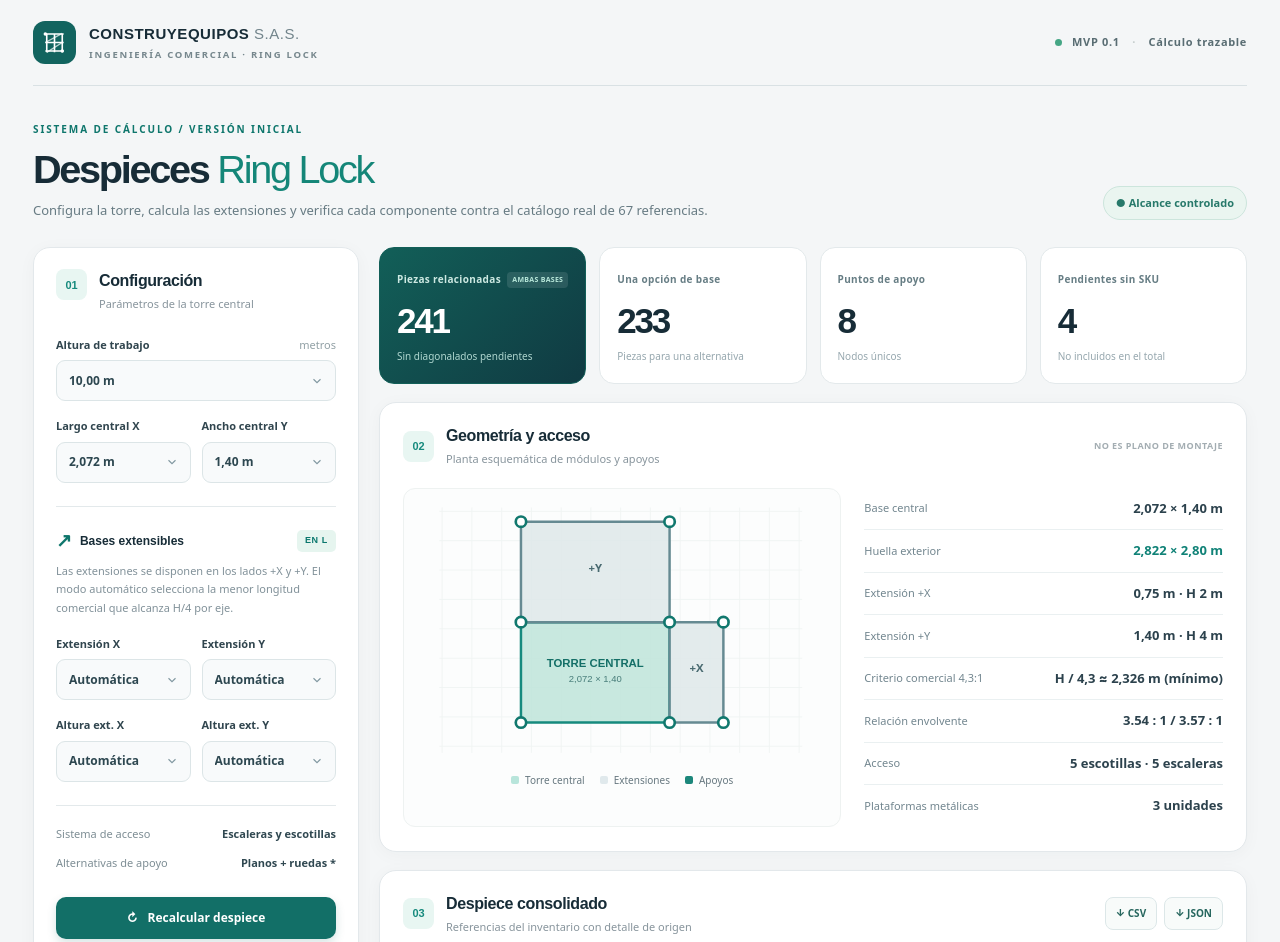
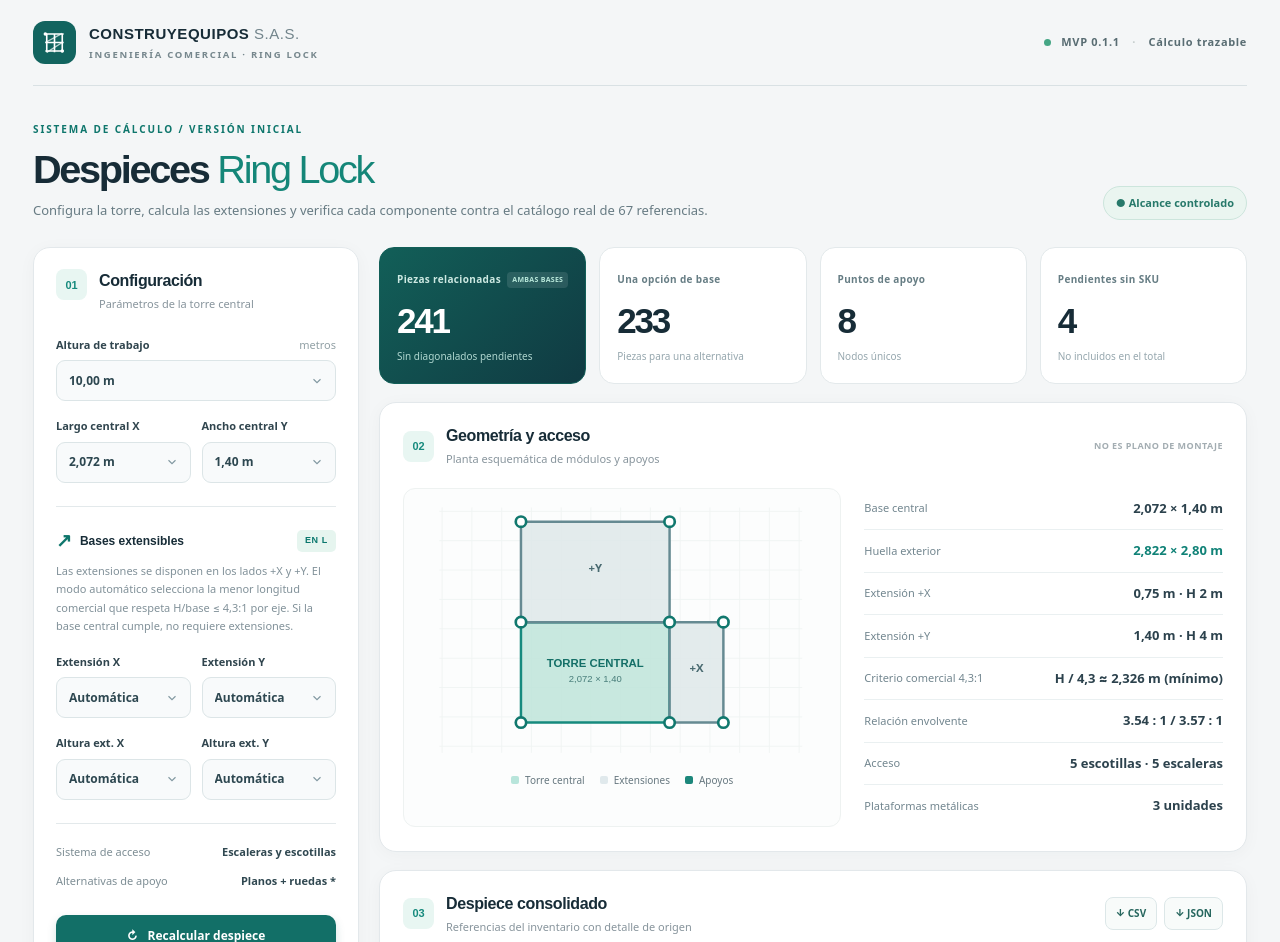
Before and after one commit to cesarmoreno3312/Scaffold-exploded-view, a website with bundled scripts: page index.html in a window 1280 px wide. Shown: the top 942 px of the page. Built offline with nearby package versions, Linux system fonts and the light colour scheme.

Commit message:
docs(ui): actualizar interfaz y reglas para criterio 4,3:1

```diff
--- a/index.html
+++ b/index.html
@@ -17,7 +17,7 @@
         </div>
         <div><div class="brand">CONSTRUYEQUIPOS <span>S.A.S.</span></div><div class="small-label">INGENIERÍA COMERCIAL · RING LOCK</div></div>
       </div>
-      <div class="header-meta"><span class="live-dot"></span> MVP 0.1 <span class="header-sep">·</span> Cálculo trazable</div>
+      <div class="header-meta"><span class="live-dot"></span> MVP 0.1.1 <span class="header-sep">·</span> Cálculo trazable</div>
     </header>
     <main>
       <section class="page-heading">
@@ -46,7 +46,7 @@
             </div>
             <div class="config-divider"></div>
             <div class="subheading"><span class="mini-icon">↗</span> Bases extensibles <span class="auto-tag">EN L</span></div>
-            <p class="field-note">Las extensiones se disponen en los lados +X y +Y. El modo automático selecciona la menor longitud comercial que alcanza H/4 por eje.</p>
+            <p class="field-note">Las extensiones se disponen en los lados +X y +Y. El modo automático selecciona la menor longitud comercial que respeta H/base ≤ 4,3:1 por eje. Si la base central cumple, no requiere extensiones.</p>
             <div class="two-cols">
               <div class="field-group"><label for="extensionX">Extensión X</label><select id="extensionX" name="extensionX"><option value="auto">Automática</option><option value="0">Sin extensión</option><option value="750">0,75 m</option><option value="1400">1,40 m</option><option value="2072">2,072 m</option><option value="3000">3,00 m</option></select></div>
               <div class="field-group"><label for="extensionY">Extensión Y</label><select id="extensionY" name="extensionY"><option value="auto">Automática</option><option value="0">Sin extensión</option><option value="750">0,75 m</option><option value="1400">1,40 m</option><option value="2072">2,072 m</option><option value="3000">3,00 m</option></select></div>
@@ -86,7 +86,7 @@
             <div class="panel-heading horizontal"><div class="title-cluster"><span class="section-index">04</span><div><h2>Pendientes y verificaciones</h2><p>Reglas aún no cerradas para ingeniería y montaje</p></div></div></div>
             <div id="pending-list"></div><div id="warning-list"></div>
           </section>
-          <footer class="app-footer"><strong>CONSTRUYEQUIPOS S.A.S.</strong> · MVP v0.1.0 · Despiece comercial preliminar · No sustituye diseño, inspección ni autorización técnica de montaje.</footer>
+          <footer class="app-footer"><strong>CONSTRUYEQUIPOS S.A.S.</strong> · MVP v0.1.1 · Despiece comercial preliminar · No sustituye diseño, inspección ni autorización técnica de montaje.</footer>
         </div>
       </div>
     </main>
```
